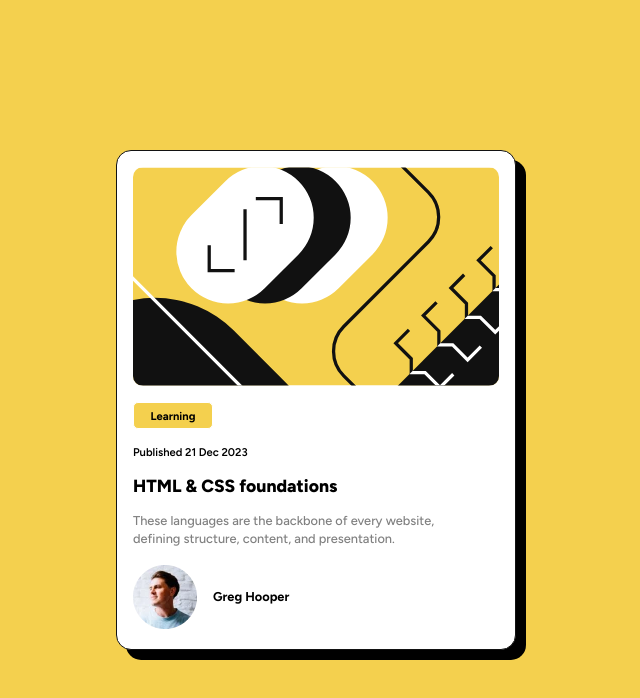
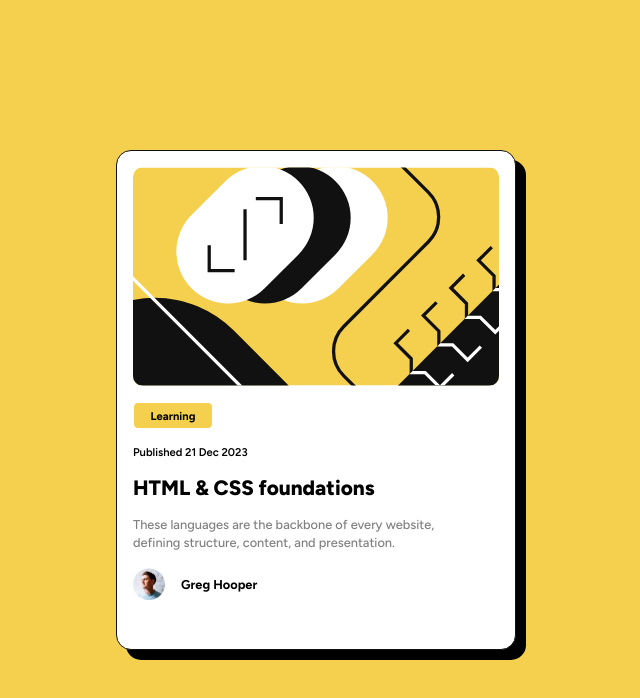
Before and after one commit to vipinsharmaa/blog-preview-card-Frontend-mentor, a plain HTML site: page index.html in a window 1280 px wide. Shown: the whole page, without its empty margins (324-964 px from the left). Drawn offline with Linux system fonts and the light colour scheme.

Commit message:
minor modifications

```diff
--- a/styles.css
+++ b/styles.css
@@ -28,7 +28,7 @@ body {
     border: 1px solid hsl(0, 0%, 7%);
     padding: 1em;
     background-color: hsl(0, 0%, 100%);
-    max-width: 70%;
+    max-width: 65%;
     display: flex;
     flex-direction: column;
     border-radius: 15px;
@@ -66,7 +66,7 @@ img {
 }
 
 h2 {
-    font-size: 1.1em;
+    font-size: 1.3em;
     font-weight: 800;
 }
 
@@ -84,7 +84,7 @@ p {
 }
 
 .avatar {
-    width: em;
+    width: 2em;
 }
 
 .name {
```
